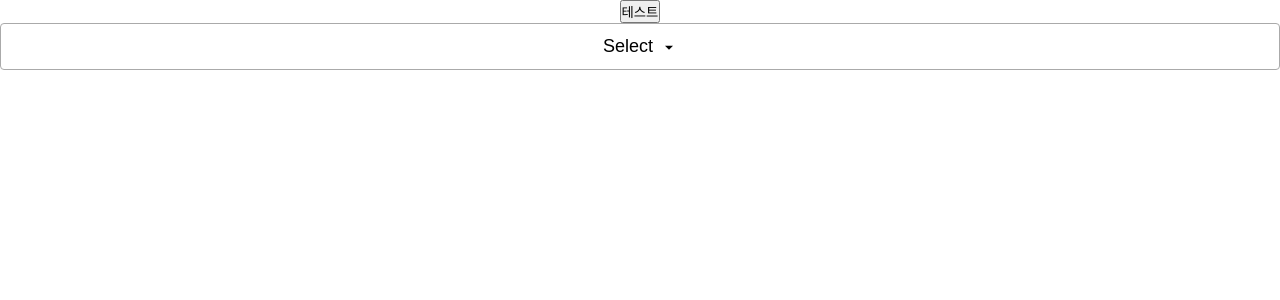
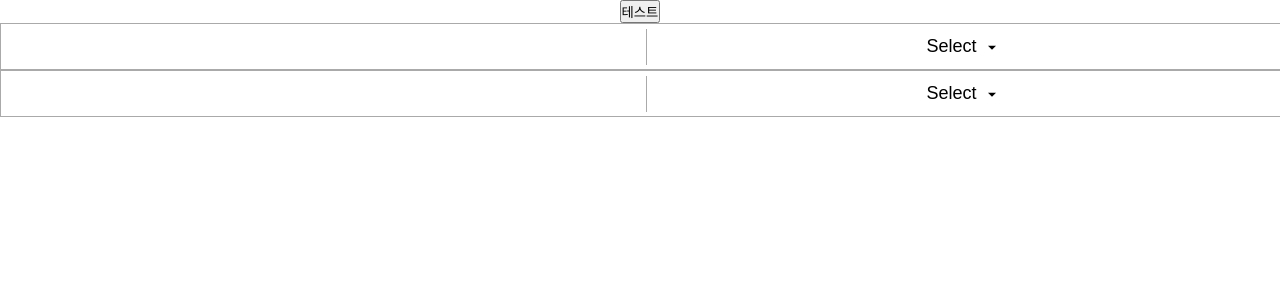
Before and after one commit to seongjin2427/simple-exchanger, a React (Create React App) app: page / in a window 1280 px wide. Shown: the top 300 px of the page. Built offline with nearby package versions, Linux system fonts and the light colour scheme.

Commit message:
feat: InputWrapper 컴포넌트 구현

```diff
--- a/src/App.tsx
+++ b/src/App.tsx
@@ -1,22 +1,32 @@
 import React from "react";
+
+import Select from "./components/Select";
+import InputWrapper from "./components/InputWrapper";
+import { ExchangeSymbolType } from "./types/exchange";
+import { getExchangeRateByFromTo, getSymbols } from "./api/exchange";
+
 import "./App.css";
-import { getExchangeRateByFromTo, getSymbols } from "./api/exchange";
-import Select from "./components/Select";
-import { ExchangeSymbolType } from "./types/exchange";
 
 type ExchangeInfoType = ExchangeSymbolType & { value?: string };
 
 function App() {
   const [from, setFrom] = React.useState<ExchangeInfoType>({
-    description: "South Korean Won",
-    code: "KRW",
+    description: "Select",
+    code: "",
     value: "",
   });
   const [to, setTo] = React.useState({
-    description: "United States Dollar",
-    code: "USD",
+    description: "Select",
+    code: "",
     value: "",
   });
+
+  const changeFromHandler = (e: React.ChangeEvent<HTMLInputElement>) => {
+    const regexp = /^[0-9]+$/;
+    const value = e.target.value;
+
+    if (regexp.test(value)) setFrom({ ...from, value });
+  };
 
   const test = async () => {
     const result = await getExchangeRateByFromTo({
@@ -31,7 +41,16 @@ function App() {
     <div className="App">
       <button onClick={test}>테스트</button>
 
-      <Select>Select</Select>
+      <InputWrapper value={from.value} onChange={changeFromHandler}>
+        <Select>
+          {from.description} {from.code ?? `(${from.code})`}
+        </Select>
+      </InputWrapper>
+      <InputWrapper defaultValue={to.value}>
+        <Select>
+          {to.description} {to.code ?? `(${to.code})`}
+        </Select>
+      </InputWrapper>
     </div>
   );
 }
--- /dev/null
+++ b/src/components/InputWrapper/InputWrapper.styled.ts
@@ -0,0 +1,27 @@
+import styled from "styled-components";
+
+const Container = styled.div`
+  width: 100%;
+  display: flex;
+  align-items: center;
+  border: 1px solid #aaaaaa;
+  border-right: none;
+`;
+
+const Input = styled.input`
+  width: 100%;
+  height: 2.25rem;
+  padding: 0 0.75rem;
+  border: none;
+  border-right: 1px solid #aaaaaa;
+  outline: none;
+  font-size: 1.25rem;
+
+  ::-webkit-outer-spin-button,
+  ::-webkit-inner-spin-button {
+    -webkit-appearance: none;
+    margin: 0;
+  }
+`;
+
+export { Container, Input };
--- /dev/null
+++ b/src/components/InputWrapper/InputWrapper.tsx
@@ -0,0 +1,20 @@
+import React from "react";
+import * as Styled from "./InputWrapper.styled";
+
+interface Props extends React.InputHTMLAttributes<HTMLInputElement> {
+  children?: React.ReactNode;
+}
+
+const Input = (
+  { children, ...rest }: Props,
+  ref: React.Ref<HTMLInputElement>
+) => {
+  return (
+    <Styled.Container>
+      <Styled.Input ref={ref} {...rest} />
+      {children}
+    </Styled.Container>
+  );
+};
+
+export default React.forwardRef(Input);
--- /dev/null
+++ b/src/components/InputWrapper/index.ts
@@ -0,0 +1 @@
+export { default } from "./InputWrapper";
--- a/src/components/Select/Select.styled.ts
+++ b/src/components/Select/Select.styled.ts
@@ -3,7 +3,6 @@ import styled, { css } from "styled-components";
 const Container = styled.div`
   display: flex;
   width: 100%;
-  height: 100%;
   position: relative;
 
   * {
@@ -20,8 +19,7 @@ const Button = styled.button`
   height: 100%;
   padding: 0.75rem 1.25rem;
   background: #ffffff;
-  border: 1px solid #aaaaaa;
-  border-radius: 0.25rem;
+  border: none;
 
   :hover {
     background: #eeeeee;
@@ -40,6 +38,7 @@ const List = styled.ul<{ isOpen: boolean }>`
   background: #ffffff;
   border: 1px solid #aaaaaa;
   border-radius: 0.25rem;
+  z-index: 1;
 `;
 
 const Item = styled.li`
@@ -55,7 +54,7 @@ const Item = styled.li`
 
 const ItemButton = styled.button`
   width: 100%;
-  padding: 0.75rem 1rem;
+  padding: 1rem 1.25rem;
   background: none;
   border: none;
   :hover {
```
